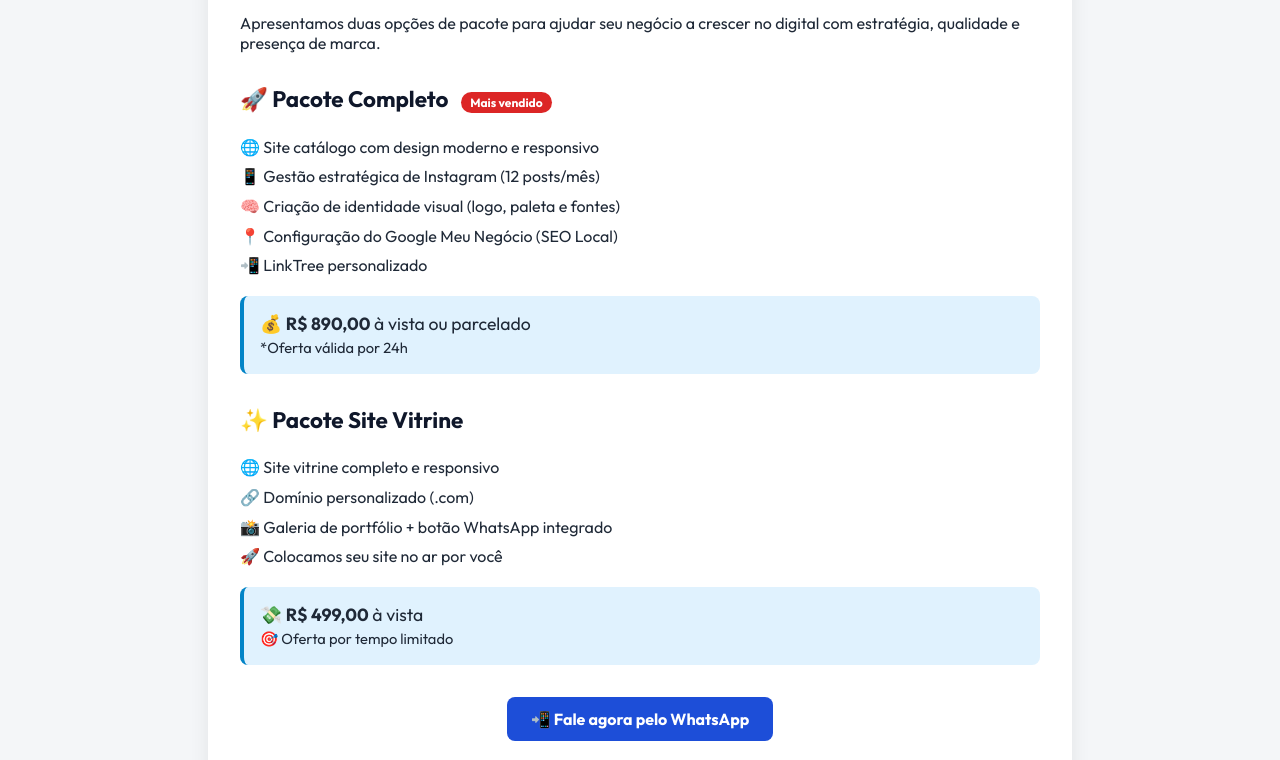
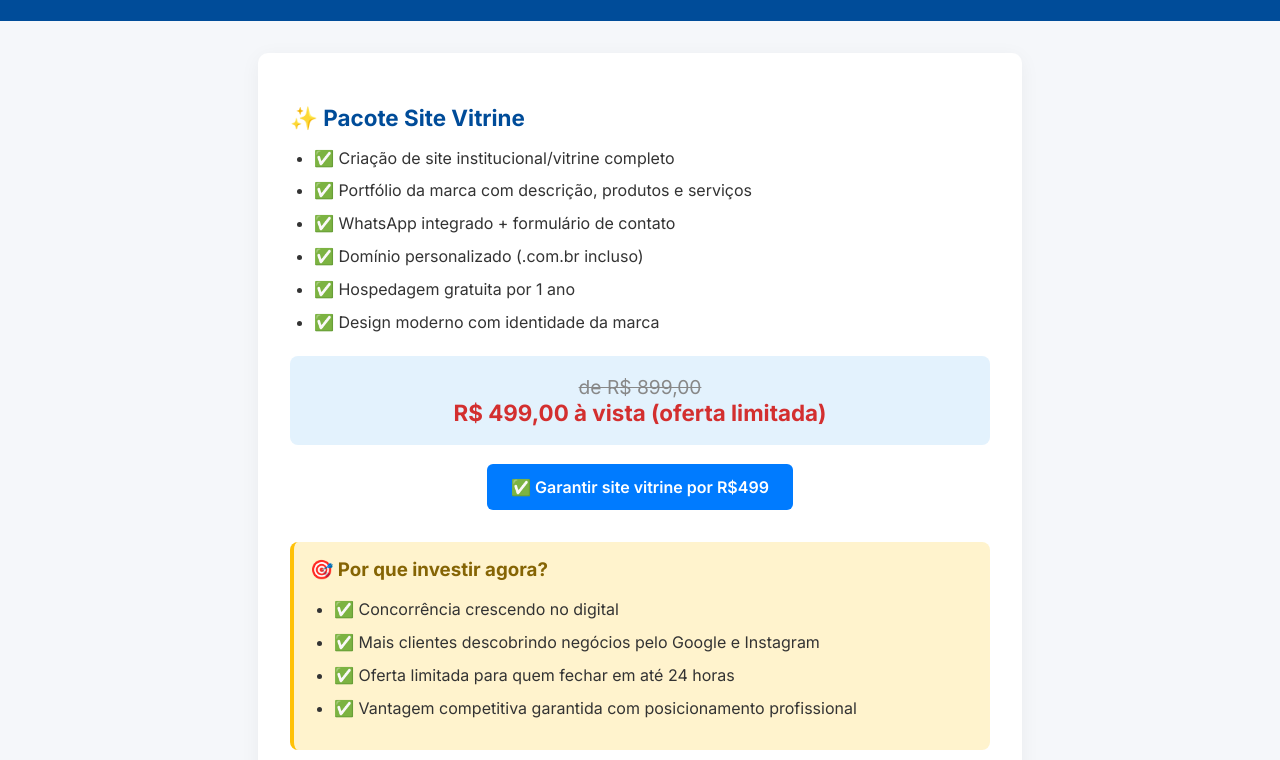
Before and after one commit to Gilb807/proposta-digital-estrategica, a plain HTML site: page index.html in a window 1280 px wide. Shown: the part 122-882 px from the top of the page. Drawn offline with Linux system fonts and the light colour scheme.

Commit message:
Update index.html

```diff
--- a/index.html
+++ b/index.html
@@ -1,127 +1,138 @@
 <!DOCTYPE html><html lang="pt-BR">
 <head>
-  <meta charset="UTF-8" />
-  <meta name="viewport" content="width=device-width, initial-scale=1.0" />
+  <meta charset="UTF-8">
+  <meta name="viewport" content="width=device-width, initial-scale=1.0">
   <title>Proposta Digital Estratégica</title>
-  <link href="https://fonts.googleapis.com/css2?family=Outfit:wght@400;700&display=swap" rel="stylesheet">
+  <link href="https://fonts.googleapis.com/css2?family=Inter:wght@400;600;700&display=swap" rel="stylesheet">
   <style>
     body {
-      font-family: 'Outfit', sans-serif;
-      background-color: #f4f6f8;
+      font-family: 'Inter', sans-serif;
       margin: 0;
-      padding: 0;
-      color: #1f2937;
-      display: flex;
-      flex-direction: column;
-      align-items: center;
+      background-color: #f5f7fa;
+      color: #333;
+    }
+    header {
+      background-color: #004c99;
+      color: #fff;
+      padding: 2rem 1rem;
+      text-align: center;
+    }
+    header h1 {
+      margin: 0;
+      font-size: 1.8rem;
+    }
+    header p {
+      font-size: 1rem;
+      margin-top: 0.5rem;
     }
     .container {
-      max-width: 800px;
-      width: 100%;
+      max-width: 700px;
+      margin: 2rem auto;
+      background: #fff;
+      border-radius: 10px;
       padding: 2rem;
-      margin-top: 2rem;
-      background-color: #fff;
-      border-radius: 12px;
-      box-shadow: 0 8px 20px rgba(0,0,0,0.08);
+      box-shadow: 0 4px 20px rgba(0,0,0,0.05);
     }
-    h1 {
-      color: #1d4ed8;
-      font-size: 1.8rem;
+    h2 {
+      color: #004c99;
+      font-size: 1.4rem;
       margin-bottom: 1rem;
     }
-    h2 {
-      color: #0f172a;
+    ul {
+      padding-left: 1.5rem;
+    }
+    ul li {
+      margin-bottom: 0.8rem;
+    }
+    .price-box {
+      background-color: #e3f2fd;
+      padding: 1.2rem;
+      border-radius: 8px;
+      text-align: center;
+      margin-top: 1.5rem;
+      font-size: 1.2rem;
+    }
+    .price-box .old {
+      text-decoration: line-through;
+      color: #888;
+    }
+    .price-box .new {
+      font-weight: 700;
+      color: #d32f2f;
       font-size: 1.4rem;
-      margin-top: 2rem;
-    }
-    ul {
-      list-style: none;
-      padding-left: 0;
-    }
-    li {
-      padding: 0.3rem 0;
-      font-size: 1rem;
-    }
-    .preco {
-      margin-top: 1rem;
-      padding: 1rem;
-      background-color: #e0f2fe;
-      border-left: 4px solid #0284c7;
-      border-radius: 8px;
-      font-size: 1.1rem;
     }
     .cta {
-      margin-top: 2rem;
+      margin-top: 1.2rem;
       text-align: center;
     }
     .cta a {
-      background-color: #1d4ed8;
-      color: white;
-      padding: 0.75rem 1.5rem;
+      background-color: #007bff;
+      color: #fff;
+      padding: 0.8rem 1.5rem;
+      text-decoration: none;
+      border-radius: 6px;
+      font-weight: 600;
+      display: inline-block;
+    }
+    .why-now {
+      background: #fff3cd;
+      border-left: 4px solid #ffc107;
+      padding: 1rem;
+      margin-top: 2rem;
       border-radius: 8px;
-      text-decoration: none;
-      font-weight: bold;
-      display: inline-block;
-      transition: background 0.3s;
     }
-    .cta a:hover {
-      background-color: #2563eb;
+    .why-now h3 {
+      margin-top: 0;
+      color: #856404;
     }
-    .badge {
-      display: inline-block;
-      background-color: #dc2626;
-      color: white;
-      padding: 0.2rem 0.6rem;
-      font-size: 0.75rem;
-      border-radius: 9999px;
-      margin-left: 0.5rem;
+    footer {
+      text-align: center;
+      font-size: 0.8rem;
+      color: #999;
+      margin: 2rem auto 1rem;
     }
-    .footer {
-      font-size: 0.8rem;
-      margin-top: 3rem;
-      text-align: center;
-      color: #64748b;
+    @media (max-width: 600px) {
+      .container {
+        padding: 1.5rem;
+        margin: 1rem;
+      }
     }
   </style>
 </head>
 <body>
-  <div class="container">
+  <header>
     <h1>Proposta Digital Personalizada</h1>
-    <p>Apresentamos duas opções de pacote para ajudar seu negócio a crescer no digital com estratégia, qualidade e presença de marca.</p><h2>🚀 Pacote Completo <span class="badge">Mais vendido</span></h2>
-<ul>
-  <li>🌐 Site catálogo com design moderno e responsivo</li>
-  <li>📱 Gestão estratégica de Instagram (12 posts/mês)</li>
-  <li>🧠 Criação de identidade visual (logo, paleta e fontes)</li>
-  <li>📍 Configuração do Google Meu Negócio (SEO Local)</li>
-  <li>📲 LinkTree personalizado</li>
-</ul>
-<div class="preco">
-  💰 <strong>R$ 890,00</strong> à vista ou parcelado <br />
-  <small>*Oferta válida por 24h</small>
-</div>
-
-<h2>✨ Pacote Site Vitrine</h2>
-<ul>
-  <li>🌐 Site vitrine completo e responsivo</li>
-  <li>🔗 Domínio personalizado (.com)</li>
-  <li>📸 Galeria de portfólio + botão WhatsApp integrado</li>
-  <li>🚀 Colocamos seu site no ar por você</li>
-</ul>
-<div class="preco">
-  💸 <strong>R$ 499,00</strong> à vista <br />
-  <small>🎯 Oferta por tempo limitado</small>
+    <p>Transforme sua presença online com profissionalismo e estratégia</p>
+  </header>  <div class="container">
+    <h2>✨ Pacote Site Vitrine</h2>
+    <ul>
+      <li>✅ Criação de site institucional/vitrine completo</li>
+      <li>✅ Portfólio da marca com descrição, produtos e serviços</li>
+      <li>✅ WhatsApp integrado + formulário de contato</li>
+      <li>✅ Domínio personalizado (.com.br incluso)</li>
+      <li>✅ Hospedagem gratuita por 1 ano</li>
+      <li>✅ Design moderno com identidade da marca</li>
+    </ul><div class="price-box">
+  <div class="old">de R$ 899,00</div>
+  <div class="new">R$ 499,00 à vista (oferta limitada)</div>
 </div>
 
 <div class="cta">
-  <a href="https://wa.me/5527996163425?text=Ol%C3%A1%2C+tenho+interesse+na+proposta+digital+para+meu+neg%C3%B3cio!" target="_blank">
-    📲 Fale agora pelo WhatsApp
-  </a>
+  <a href="https://wa.me/SEUNUMERO" target="_blank">✅ Garantir site vitrine por R$499</a>
 </div>
 
-<div class="footer">
-  © 2025 Rocha Soluções Digitais • Propostas sob medida para seu negócio
+<div class="why-now">
+  <h3>🎯 Por que investir agora?</h3>
+  <ul>
+    <li>✅ Concorrência crescendo no digital</li>
+    <li>✅ Mais clientes descobrindo negócios pelo Google e Instagram</li>
+    <li>✅ Oferta limitada para quem fechar em até 24 horas</li>
+    <li>✅ Vantagem competitiva garantida com posicionamento profissional</li>
+  </ul>
 </div>
 
-  </div>
+  </div>  <footer>
+    © 2025 Rocha Soluções Digitais • Exclusivo e sob medida para seu negócio
+  </footer>
 </body>
 </html>
```
